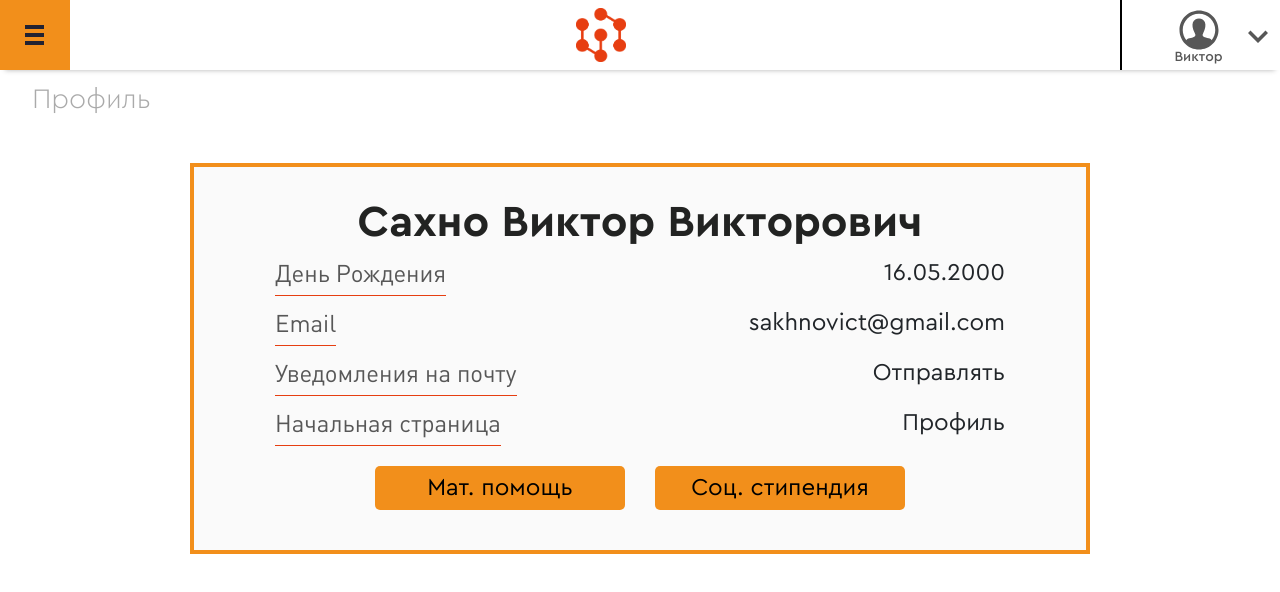
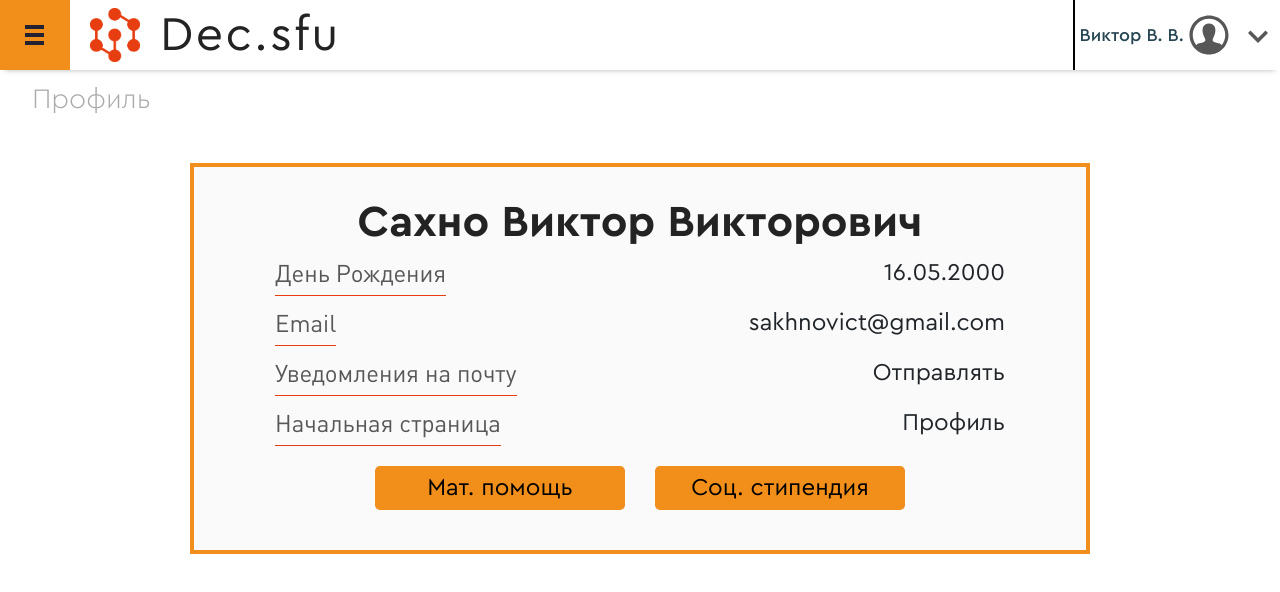
Before and after one commit to ga-wk/saga-asu-ikit, a React (Create React App) app: page / in a window 1280 px wide. Shown: the top 592 px of the page. Built offline with nearby package versions, Linux system fonts and the light colour scheme.

Commit message:
fix header

```diff
--- a/src/components/Header/index.js
+++ b/src/components/Header/index.js
@@ -1,69 +1,63 @@
-import React from 'react'
+import React from "react";
 
-import './index.scss'
+import "./index.scss";
 
-import { sfuLogoHeaderMobile } from '../../assets/images'
+import { sfuLogoHeaderMobile } from "../../assets/images";
 
 function closedAll() {
-  const sidebar = document.querySelector('.main-header__sidebar')
-  const subnav = document.querySelector('.sidebar__subnav')
-  const help = document.querySelector('.main-header__help')
+  const sidebar = document.querySelector(".main-header__sidebar");
+  const subnav = document.querySelector(".sidebar__subnav");
+  const help = document.querySelector(".main-header__help");
 
-  if (sidebar.classList.contains('sidebar--opened')) {
-    sidebar.classList.remove('sidebar--opened')
-    sidebar.classList.add('sidebar--closed')
+  if (sidebar.classList.contains("sidebar--opened")) {
+    sidebar.classList.remove("sidebar--opened");
+    sidebar.classList.add("sidebar--closed");
   }
-  if (subnav.classList.contains('sidebar__item--opened')) {
-    subnav.classList.remove('sidebar__item--opened')
-    subnav.classList.add('sidebar__item--closed')
+  if (subnav.classList.contains("sidebar__item--opened")) {
+    subnav.classList.remove("sidebar__item--opened");
+    subnav.classList.add("sidebar__item--closed");
   }
-  if (help.classList.contains('help--open')) {
-    help.classList.remove('help--open')
-    help.classList.add('help--closed')
+  if (help.classList.contains("help--open")) {
+    help.classList.remove("help--open");
+    help.classList.add("help--closed");
   }
-  // sidebar.classList.remove('sidebar--opened')
-  // subnav.classList.remove('sidebar__item--opened')
-  // help.classList.remove('help--open')
-  // sidebar.removeEventListener()
-  // subnav.removeEventListener()
-  // help.removeEventListener()
 }
 
 function sidebarClick(e) {
-  e.preventDefault()
-  const sidebar = document.querySelector('.main-header__sidebar')
-  if (sidebar.classList.contains('sidebar--closed')) {
-    closedAll()
-    sidebar.classList.remove('sidebar--closed')
-    sidebar.classList.add('sidebar--opened')
-  } else if (sidebar.classList.contains('sidebar--opened')) {
-    sidebar.classList.remove('sidebar--opened')
-    sidebar.classList.add('sidebar--closed')
+  e.preventDefault();
+  const sidebar = document.querySelector(".main-header__sidebar");
+  if (sidebar.classList.contains("sidebar--closed")) {
+    closedAll();
+    sidebar.classList.remove("sidebar--closed");
+    sidebar.classList.add("sidebar--opened");
+  } else if (sidebar.classList.contains("sidebar--opened")) {
+    sidebar.classList.remove("sidebar--opened");
+    sidebar.classList.add("sidebar--closed");
   }
 }
 
 function sublistClick(e) {
-  e.preventDefault()
-  const subnav = document.querySelector('.sidebar__subnav')
-  if (subnav.classList.contains('sidebar__item--closed')) {
-    subnav.classList.remove('sidebar__item--closed')
-    subnav.classList.add('sidebar__item--opened')
-  } else if (subnav.classList.contains('sidebar__item--opened')) {
-    subnav.classList.remove('sidebar__item--opened')
-    subnav.classList.add('sidebar__item--closed')
+  e.preventDefault();
+  const subnav = document.querySelector(".sidebar__subnav");
+  if (subnav.classList.contains("sidebar__item--closed")) {
+    subnav.classList.remove("sidebar__item--closed");
+    subnav.classList.add("sidebar__item--opened");
+  } else if (subnav.classList.contains("sidebar__item--opened")) {
+    subnav.classList.remove("sidebar__item--opened");
+    subnav.classList.add("sidebar__item--closed");
   }
 }
 
 function helpClick(e) {
-  e.preventDefault()
-  const help = document.querySelector('.main-header__help')
-  if (help.classList.contains('help--closed')) {
-    closedAll()
-    help.classList.remove('help--closed')
-    help.classList.add('help--open')
-  } else if (help.classList.contains('help--open')) {
-    help.classList.remove('help--open')
-    help.classList.add('help--closed')
+  e.preventDefault();
+  const help = document.querySelector(".main-header__help");
+  if (help.classList.contains("help--closed")) {
+    closedAll();
+    help.classList.remove("help--closed");
+    help.classList.add("help--open");
+  } else if (help.classList.contains("help--open")) {
+    help.classList.remove("help--open");
+    help.classList.add("help--closed");
   }
 }
 
@@ -75,25 +69,63 @@ function helpClick(e) {
 //     sidebar.classList.add('sidebar--closed')
 //   }
 // }
-
+function isWidth(minWidth, tag1, tag2) {
+  return document.documentElement.scrollWidth > minWidth ? tag1 : tag2;
+}
 export const Header = () => (
   <header className="main-header ">
     <div className="main-header__top">
       <div className="main-header__inner-wrapper">
-        <img className="main-header__logo-image" src={sfuLogoHeaderMobile} width="50" height="50" alt="СФУ ЛОГО" />
+        <div className="main-header__logo-block">
+          <img
+            className="main-header__logo-image"
+            src={sfuLogoHeaderMobile}
+            width="50"
+            height="50"
+            alt="СФУ ЛОГО"
+          />
+          {isWidth(
+            855,
+            <span className="main-header__logo-text">Dec.sfu</span>,
+            null
+          )}
+        </div>
+
         <div className="main-header__profile" onClick={helpClick}>
-        <span className="main-header__student-name">Виктор</span>
+          <span className="main-header__student-name">
+            {isWidth(855, "Виктор В. В.", "Виктор")}
+          </span>
           <span className="main-header__student-icon">
-        <svg width="40" height="40" viewBox="0 0 40 41" fill="none" xmlns="http://www.w3.org/2000/svg">
-          <path d="M20 0.431641C8.955 0.431641 0 9.38664 0 20.4316C0 31.4766 8.955 40.4316 20 40.4316C31.045 40.4316 40 31.4766 40 20.4316C40 9.38664 31.045 0.431641 20 0.431641ZM32.9217 30.94C32.4867 29.9633 31.6067 29.2883 29.8033 28.8716C25.9817 27.99 22.4233 27.2166 24.1483 23.9633C29.39 14.06 25.5367 8.76497 20 8.76497C14.3533 8.76497 10.5933 14.2633 15.8517 23.9633C17.6283 27.2366 13.9383 28.0083 10.1967 28.8716C8.39 29.2883 7.51667 29.9683 7.085 30.9483C4.74333 28.0766 3.33333 24.4166 3.33333 20.4316C3.33333 11.2416 10.81 3.76497 20 3.76497C29.19 3.76497 36.6667 11.2416 36.6667 20.4316C36.6667 24.4133 35.2583 28.07 32.9217 30.94Z" fill="#575757"/>
+            <svg
+              width="40"
+              height="40"
+              viewBox="0 0 40 41"
+              fill="none"
+              xmlns="http://www.w3.org/2000/svg"
+            >
+              <path
+                d="M20 0.431641C8.955 0.431641 0 9.38664 0 20.4316C0 31.4766 8.955 40.4316 20 40.4316C31.045 40.4316 40 31.4766 40 20.4316C40 9.38664 31.045 0.431641 20 0.431641ZM32.9217 30.94C32.4867 29.9633 31.6067 29.2883 29.8033 28.8716C25.9817 27.99 22.4233 27.2166 24.1483 23.9633C29.39 14.06 25.5367 8.76497 20 8.76497C14.3533 8.76497 10.5933 14.2633 15.8517 23.9633C17.6283 27.2366 13.9383 28.0083 10.1967 28.8716C8.39 29.2883 7.51667 29.9683 7.085 30.9483C4.74333 28.0766 3.33333 24.4166 3.33333 20.4316C3.33333 11.2416 10.81 3.76497 20 3.76497C29.19 3.76497 36.6667 11.2416 36.6667 20.4316C36.6667 24.4133 35.2583 28.07 32.9217 30.94Z"
+                fill="#575757"
+              />
             </svg>
-
           </span>
           <div className="main-header__help help help--closed">
             <ul className="help__list">
-            <li className="help__item"><a className="help__link" href="#">Помощь</a></li>
-            <li className="help__item"><a className="help__link" href="#">Сообщить о проблеме</a></li>
-            <li className="help__item"><a className="help__link" href="#">Выход</a></li>
+              <li className="help__item">
+                <a className="help__link" href="#">
+                  Помощь
+                </a>
+              </li>
+              <li className="help__item">
+                <a className="help__link" href="#">
+                  Сообщить о проблеме
+                </a>
+              </li>
+              <li className="help__item">
+                <a className="help__link" href="#">
+                  Выход
+                </a>
+              </li>
             </ul>
             <button className="help__toggle">Закрыть</button>
           </div>
@@ -102,23 +134,67 @@ export const Header = () => (
     </div>
     <aside className="main-header__sidebar sidebar sidebar--closed">
       <ul className="sidebar__list">
-        <li className="sidebar__item"><a className="sidebar__link" href="/">Профиль</a></li>
-        <li className="sidebar__item"><a className="sidebar__link" href="/notifications">Уведомления</a></li>
+        <li className="sidebar__item">
+          <a className="sidebar__link" href="/">
+            Профиль
+          </a>
+        </li>
+        <li className="sidebar__item">
+          <a className="sidebar__link" href="/notifications">
+            Уведомления
+          </a>
+        </li>
         <li className="sidebar__item sidebar__subnav sidebar__item--closed">
-        <a className="sidebar__link sidebar__sublink" href="#" onClick={sublistClick}>Студент</a>
+          <a
+            className="sidebar__link sidebar__sublink"
+            href="#"
+            onClick={sublistClick}
+          >
+            Студент
+          </a>
           <ul className="sidebar__sublist">
-            <li className="sidebar__item sidebar__subitem"><a className="sidebar__link" href="/recordbook">Зачетная книжка</a></li>
-            <li className="sidebar__item sidebar__subitem"><a className="sidebar__link" href="/eventscalendar">Календарь событий</a></li>
-            <li className="sidebar__item sidebar__subitem"><a className="sidebar__link" href="/ordering">Заказ справок</a></li>
-            <li className="sidebar__item sidebar__subitem"><a className="sidebar__link" href="#">Опросник</a></li>
-            <li className="sidebar__item sidebar__subitem"><a className="sidebar__link" href="/listoforders">Список приказов</a></li>
-            <li className="sidebar__item sidebar__subitem"><a className="sidebar__link" href="/schedule">Расписание студентов</a></li>
-            <li className="sidebar__item sidebar__subitem"><a className="sidebar__link" href="/academicplan">Учебный план</a></li>
+            <li className="sidebar__item sidebar__subitem">
+              <a className="sidebar__link" href="/recordbook">
+                Зачетная книжка
+              </a>
+            </li>
+            <li className="sidebar__item sidebar__subitem">
+              <a className="sidebar__link" href="/eventscalendar">
+                Календарь событий
+              </a>
+            </li>
+            <li className="sidebar__item sidebar__subitem">
+              <a className="sidebar__link" href="/ordering">
+                Заказ справок
+              </a>
+            </li>
+            <li className="sidebar__item sidebar__subitem">
+              <a className="sidebar__link" href="#">
+                Опросник
+              </a>
+            </li>
+            <li className="sidebar__item sidebar__subitem">
+              <a className="sidebar__link" href="/listoforders">
+                Список приказов
+              </a>
+            </li>
+            <li className="sidebar__item sidebar__subitem">
+              <a className="sidebar__link" href="/schedule">
+                Расписание студентов
+              </a>
+            </li>
+            <li className="sidebar__item sidebar__subitem">
+              <a className="sidebar__link" href="/academicplan">
+                Учебный план
+              </a>
+            </li>
           </ul>
         </li>
       </ul>
 
-      <button className="sidebar__toggle" type="button" onClick={sidebarClick}>Закрыть</button>
+      <button className="sidebar__toggle" type="button" onClick={sidebarClick}>
+        Закрыть
+      </button>
     </aside>
   </header>
-)
+);
--- a/src/components/Header/index.scss
+++ b/src/components/Header/index.scss
@@ -7,20 +7,29 @@
 
   width: 100%;
 }
+.main-header__logo-block {
+  display: flex;
+  align-items: center;
 
+  width: 100%;
+}
 .main-header__logo-image {
-  display: block;
   position: relative;
 
-    margin: 0 auto;
-  // margin-right: 18px;
+  margin: 0 auto;
 }
+.main-header__logo-text {
+  font-size: 48px;
+  line-height: 60px;
+  letter-spacing: 0.05em;
 
+  color: #222322;
+}
 .main-header__inner-wrapper {
   display: flex;
   justify-content: space-between;
 
-  margin-left: 100px;
+  margin-left: 70px;
 
   display: flex;
   flex-direction: row;
@@ -74,7 +83,7 @@
 
   text-decoration: none;
 
-  border-bottom: 1px solid #F28F1B;
+  border-bottom: 1px solid #f28f1b;
 }
 
 .sidebar__link:hover,
@@ -82,13 +91,10 @@
 .sidebar__link:focus {
   color: #222322;
   text-decoration: none;
-  background-color: #F28F1B;
+  background-color: #f28f1b;
 }
 
-
-
 .sidebar__item {
-  // width: 207px;
   margin-top: 10px;
 }
 
@@ -96,7 +102,7 @@
   position: relative;
 
   color: #222322;
-  background-color: #F28F1B;
+  background-color: #f28f1b;
 
   &::after {
     content: "";
@@ -165,7 +171,6 @@
   display: none;
 }
 
-
 .sidebar--closed .sidebar__list {
   display: none;
 }
@@ -207,7 +212,7 @@
 .help__link:hover,
 .help__link:active,
 .help__link:focus {
-  color: #F28F1B;
+  color: #f28f1b;
   text-decoration: none;
 }
 
@@ -219,8 +224,6 @@
   display: flex;
   align-items: center;
   flex-direction: column;
-
-  // position: relative;
 
   width: 160px;
   height: 70px;
@@ -238,67 +241,25 @@
   &:hover {
     cursor: pointer;
   }
-
-  // &::after {
-  //   content: "";
-
-  //   position: absolute;
-  //   width: 40px;
-  //   height: 40px;
-
-  //   top: 15px;
-  //   right: 45px;
-
-  //   background-image: url("../../img/profile.svg");
-  //   background-position: 0 0;
-  //   background-repeat: no-repeat;
-  // }
 }
-
-
 
 .main-header__student-name {
   order: 1;
   display: block;
-  font-family: 'Cera Pro', 'Arial', sans-serif;
+  font-family: "Cera Pro", "Arial", sans-serif;
   font-weight: 500;
   font-size: 14px;
   line-height: 14px;
 
   color: #575757;
-
-  // &::after {
-  //   content: "";
-
-  //   position: absolute;
-  //   width: 40px;
-  //   height: 40px;
-
-  //   top: 15px;
-  //   right: 40px;
-
-  //   background-image: url("../../img/profile.svg");
-  //   background-position: 0 0;
-  //   background-repeat: no-repeat;
-  // }
-
 }
 
 .main-header__student-icon svg {
   width: 20px;
   height: 20px;
-
-
-  // width: 40px;
-  // height: 40px;
-
-  // background-image: url("../../img/profile.svg");
-  // background-position: 0 0;
-  // background-repeat: no-repeat;
 }
 
 .help__toggle {
-
   position: absolute;
   top: 30px;
   right: 12px;
@@ -319,7 +280,7 @@
 
   z-index: 1;
 
-  &:focus{
+  &:focus {
     outline: none;
   }
 }
@@ -330,7 +291,6 @@
   background-repeat: no-repeat;
 
   transform: rotate(0deg);
-
 }
 
 .sidebar__toggle {
@@ -343,14 +303,14 @@
   width: 70px;
   height: 70px;
 
-  background-color: #F28F1B;
+  background-color: #f28f1b;
   border: none;
 
   cursor: pointer;
 
   z-index: 1;
 
-  &:focus{
+  &:focus {
     outline: none;
   }
 }
@@ -372,8 +332,7 @@
 
 .sidebar--closed .sidebar__toggle:active::before {
   background-color: rgba(255, 255, 255, 0.3);
-  box-shadow:
-    0 8px 0 0 rgba(255, 255, 255, 0.3),
+  box-shadow: 0 8px 0 0 rgba(255, 255, 255, 0.3),
     0 16px 0 0 rgba(255, 255, 255, 0.3);
 }
 
@@ -410,28 +369,30 @@
   }
 }
 
-
-@media(min-width: 768px) {
-
-
+@media (min-width: 855px) {
   .main-header__logo-image {
-    position: relative;
-
-    margin: 0 auto;
+    margin: 0 20px;
   }
 
   .main-header__student-icon svg {
     width: 40px;
     height: 40px;
   }
-}
+  .main-header__profile {
+    flex-direction: row;
+    align-items: center;
+    width: 250px;
+    padding: 0;
+    margin: 0;
+  }
+  .main-header__student-name {
+    order: -1;
 
-@media(min-width: 1024px) {
+    font-size: 18px;
+    line-height: 21px;
 
+    color: #264653;
 
-  .main-header__logo-image {
-    position: relative;
-
-    margin: 0 auto;
+    margin: 0 5px;
   }
 }
```
Lines whose indentation alone changed are shown as unchanged.
